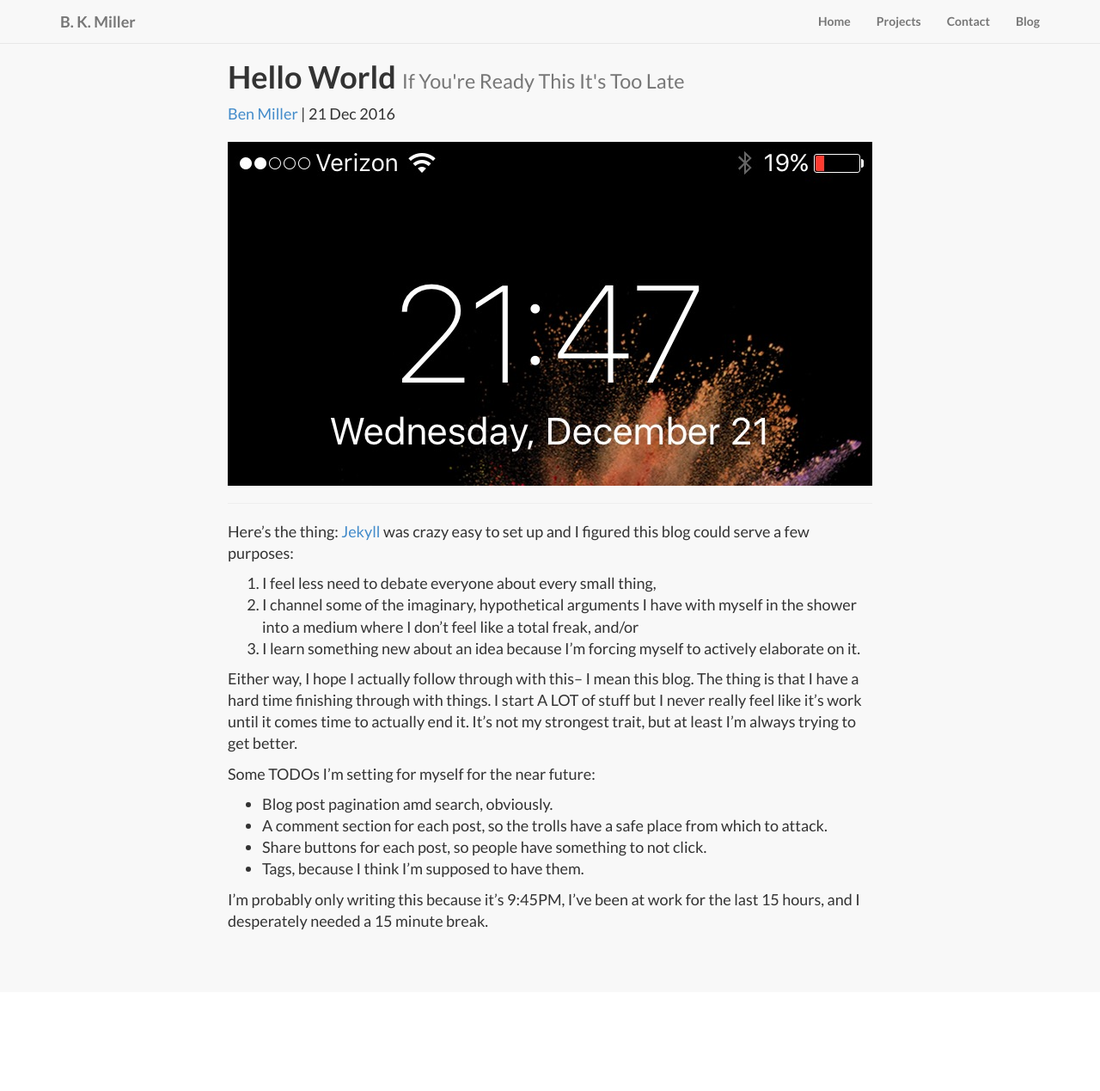
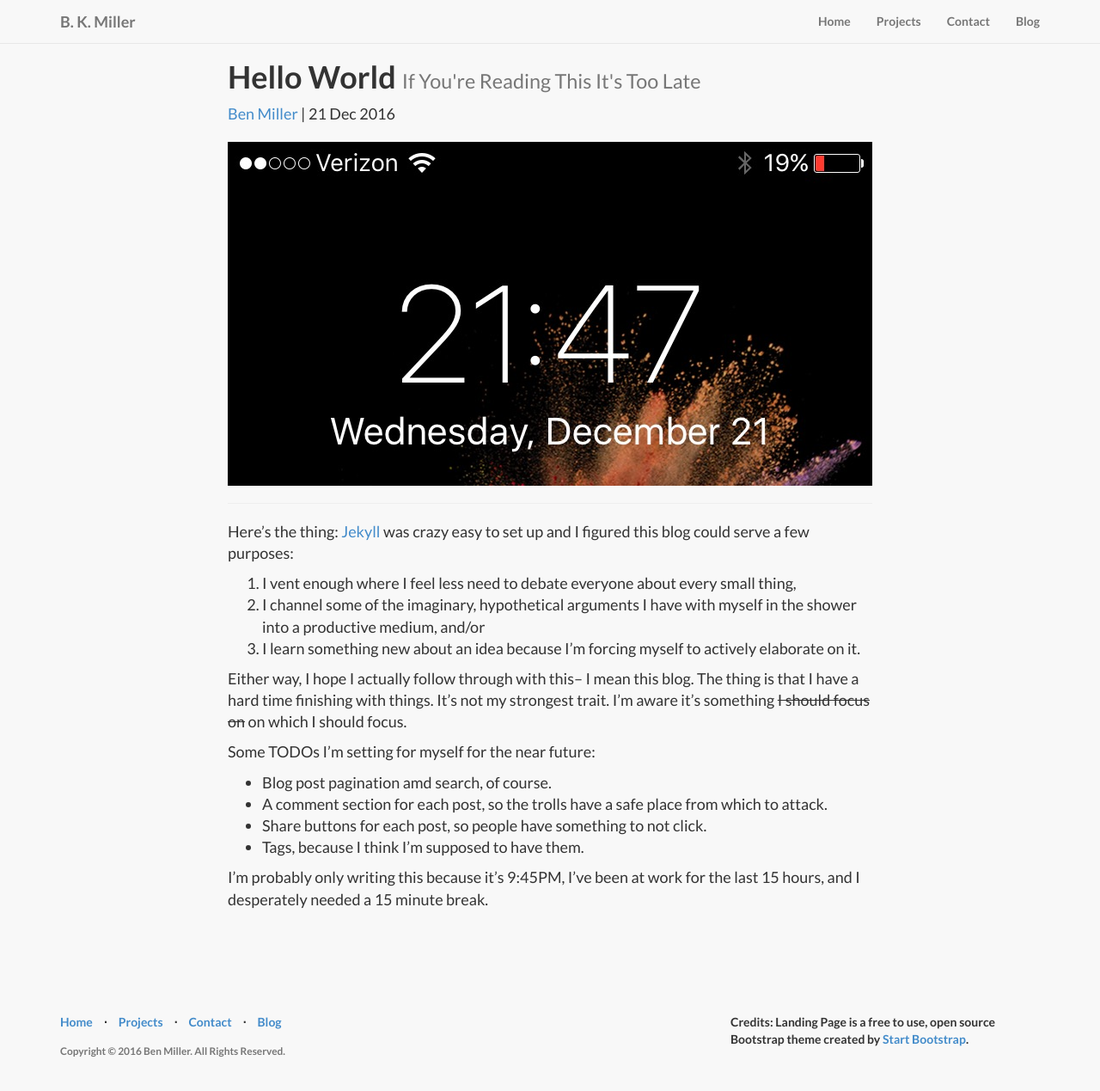
Before and after one commit to benjiyamin/benjiyamin.github.io, a Jekyll site: the page built from _posts/2016-12-21-hello-world.md, in a window 1280 px wide and 1281 px high. Shown: the top 1269 px of the window at 86% size. Built offline with Jekyll 4.4.1, drawn with Linux system fonts in a browser that asks for light colours; Markdown is read by kramdown in place of the engine named in the settings.

Commit message:
post-blog-launch hot-fixes

```diff
--- a/_config.yml
+++ b/_config.yml
@@ -19,8 +19,10 @@
 # ----------------------- #
 
 # Build settings
-markdown: kramdown
 permalink: pretty
+markdown: redcarpet
+redcarpet:
+  extensions: ["strikethrough"]
 
 collections:
   - features
--- /dev/null
+++ b/_includes/footer_blog.html
@@ -0,0 +1,30 @@
+<!-- Footer -->
+<footer>
+    <div class="container">
+        <div class="row">
+            <div class="col-md-8">
+                <ul class="list-inline">
+                    <li>
+                        <a class="page-scroll" href="/">Home</a>
+                    </li>
+                    <li class="footer-menu-divider">&sdot;</li>
+                    <li>
+                        <a class="page-scroll" href="/#projects">Projects</a>
+                    </li>
+                    <li class="footer-menu-divider">&sdot;</li>
+                    <li>
+                        <a class="page-scroll" href="/#contact">Contact</a>
+                    </li>
+                    <li class="footer-menu-divider">&sdot;</li>
+                    <li>
+                        <a href="/blog/">Blog</a>
+                    </li>
+                </ul>
+                <p class="copyright text-muted small">{{ site.copyright }}</p>
+            </div>
+            <div class="col-md-4">
+                {{ site.credits }}
+            </div>
+        </div>
+    </div>
+</footer>
--- a/_layouts/blog.html
+++ b/_layouts/blog.html
@@ -4,6 +4,7 @@
 	<body>
 		{% include header_blog.html %}
 		{% include posts.html %}
+		{% include footer_blog.html %}
 		{% include js.html %}
 	</body>
 </html>
--- a/_layouts/post.html
+++ b/_layouts/post.html
@@ -4,6 +4,7 @@
 	<body>
 		{% include header_post.html %}
 		{% include content.html %}
+		{% include footer_blog.html %}
 		{% include js.html %}
 	</body>
 </html>
--- a/_posts/2016-12-21-hello-world.md
+++ b/_posts/2016-12-21-hello-world.md
@@ -3,23 +3,27 @@
 img: 2147_clock.jpg
 category: Blog
 title: Hello World
-subTitle: If You're Ready This It's Too Late
-description: |
+subTitle: If You're Reading This It's Too Late
+description: I've been at work for the last 15 hours, and I desperately needed a 15 minute break. I hope I use this blog.
 ---
 
-Here's the thing: [Jekyll](https://jekyllrb.com/) was crazy easy to set up and I figured this blog could serve a few purposes:
+Here's the thing: [Jekyll](https://jekyllrb.com/) was crazy easy to set up and I figured this blog could serve a few
+purposes:
 
-1. I feel less need to debate everyone about every small thing,
-2. I channel some of the imaginary, hypothetical arguments I have with myself in the shower into a medium where I don't feel like a total freak, and/or
+1. I vent enough where I feel less need to debate everyone about every small thing,
+2. I channel some of the imaginary, hypothetical arguments I have with myself in the shower into a productive medium,
+and/or
 3. I learn something new about an idea because I'm forcing myself to actively elaborate on it.
 
-Either way, I hope I actually follow through with this-- I mean this blog. The thing is that I have a hard time finishing through with things. I start A LOT of stuff but I never really feel like it's work until it comes time to actually end it. It's not my strongest trait, but at least I'm always trying to get better.
+Either way, I hope I actually follow through with this-- I mean this blog. The thing is that I have a hard time
+finishing with things. It's not my strongest trait. I'm aware it's something ~~I should focus on~~ on which I should focus.
 
 Some TODOs I'm setting for myself for the near future:
 
-- Blog post pagination amd search, obviously.
+- Blog post pagination amd search, of course.
 - A comment section for each post, so the trolls have a safe place from which to attack.
 - Share buttons for each post, so people have something to not click.
 - Tags, because I think I'm supposed to have them.
 
-I'm probably only writing this because it's 9:45PM, I've been at work for the last 15 hours, and I desperately needed a 15 minute break.
+I'm probably only writing this because it's 9:45PM, I've been at work for the last 15 hours, and I desperately needed a
+15 minute break.
```
Also changed, not shown: _includes/content-2.html (deleted, +0 -19 lines), _includes/header_post-2.html (deleted, +0 -45 lines).
